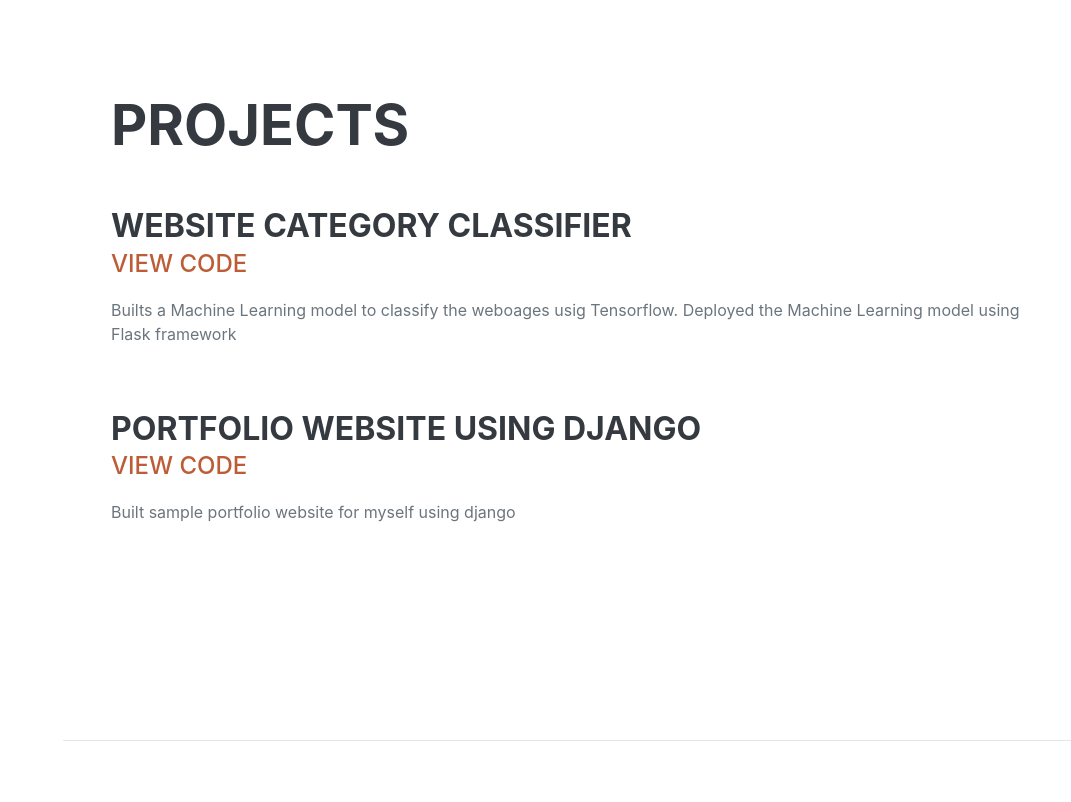
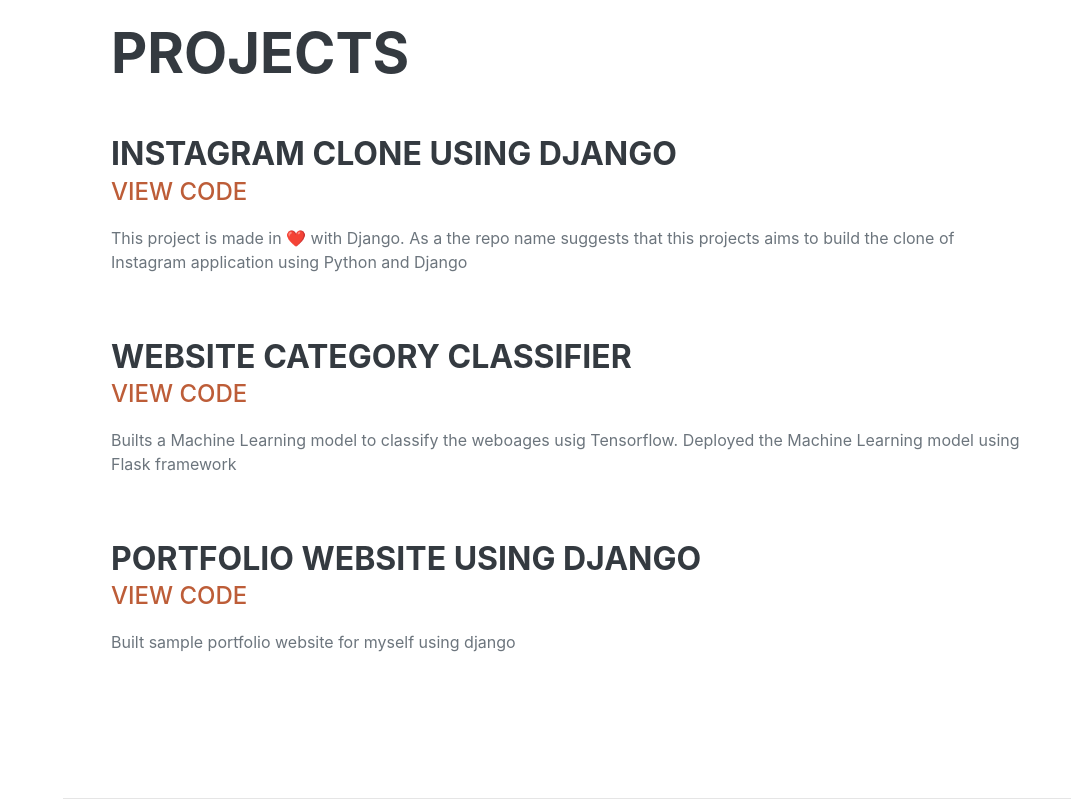
Before and after one commit to Jebaseelanravi/Jebaseelanravi.github.io, a plain HTML site: page index.html in a window 1280 px wide. Shown: the part 860-1662 px from the top of the page, without its empty margins (209-1280 px from the left). Drawn offline with nearby package versions, Linux system fonts and the light colour scheme; a web font is replaced by a local one.

Commit message:
updated projects

```diff
--- a/index.html
+++ b/index.html
@@ -62,6 +62,14 @@
             <section class="resume-section" id="projects">
                 <div class="resume-section-content">
                     <h2 class="mb-5">Projects</h2>
+                    <div class="d-flex flex-column flex-md-row justify-content-between mb-5">
+                        <div class="flex-grow-1">
+                            <h3 class="mb-0">Instagram clone using Django</h3>
+                            <div class="subheading mb-3"><a href="https://github.com/Jebaseelanravi/instagram-clone">View code</a></div>
+                            <p>This project is made in ❤️ with Django. As a the repo name suggests that this projects aims to build the clone of Instagram application using Python and Django</p>
+                        </div>
+                        <!-- <div class="flex-shrink-0"><span class="text-primary">June 2018 - Present</span></div> -->
+                    </div>
                     <div class="d-flex flex-column flex-md-row justify-content-between mb-5">
                         <div class="flex-grow-1">
                             <h3 class="mb-0">Website Category Classifier</h3>
@@ -229,7 +237,7 @@
             <section class="resume-section" id="interests">
                 <div class="resume-section-content">
                     <h2 class="mb-5">Interests</h2>
-                    <p>Apart from being a web developer, I enjoy most of my time being outdoors. In the free time, I enjoy mountain biking, fishing, and playing cricket.</p>
+                    <p>Apart from being a  developer, I enjoy most of my time being outdoors. In the free time, I enjoy mountain biking, fishing, and playing cricket.</p>
                     <p class="mb-0">When forced indoors, I read books and I spend a large amount of my free time exploring the latest technology advancements in the Python world.</p>
                 </div>
             </section>
```
